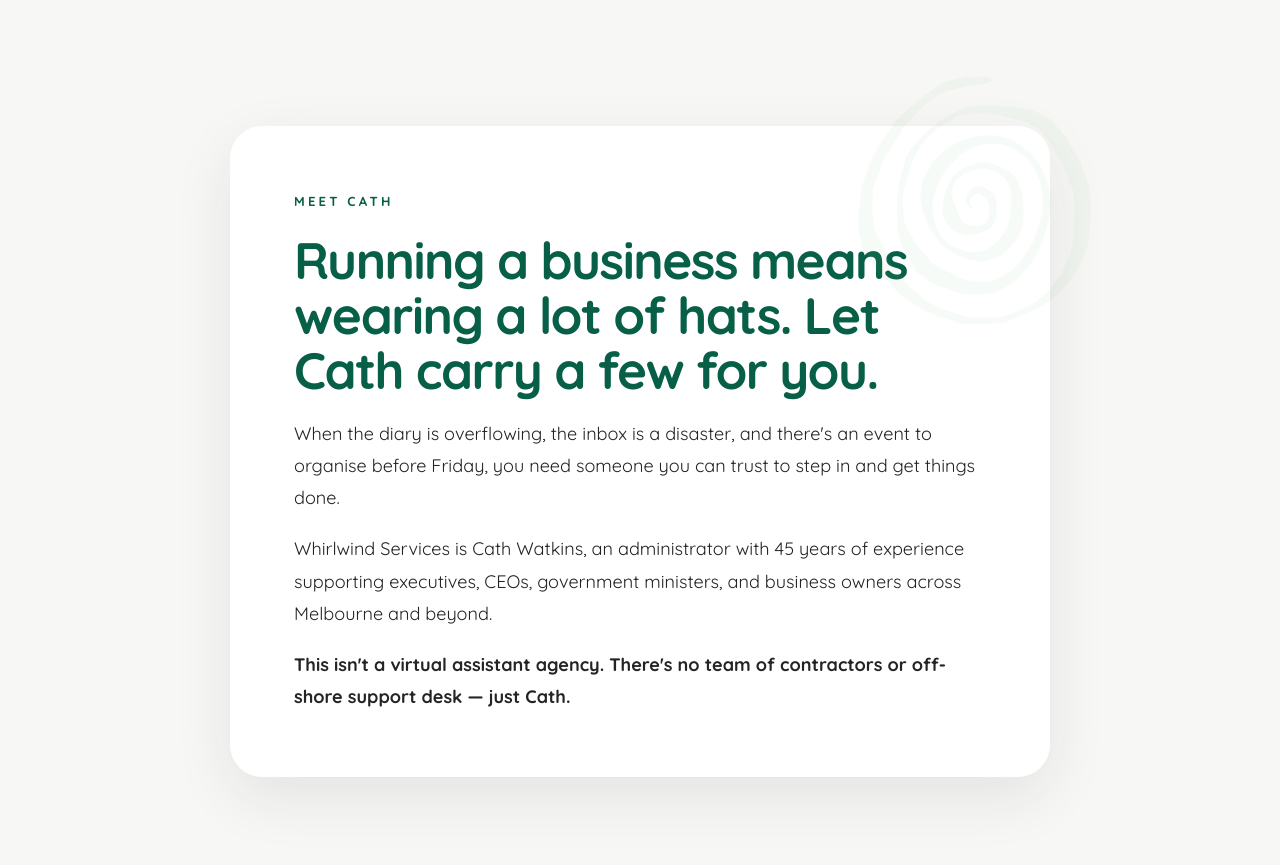
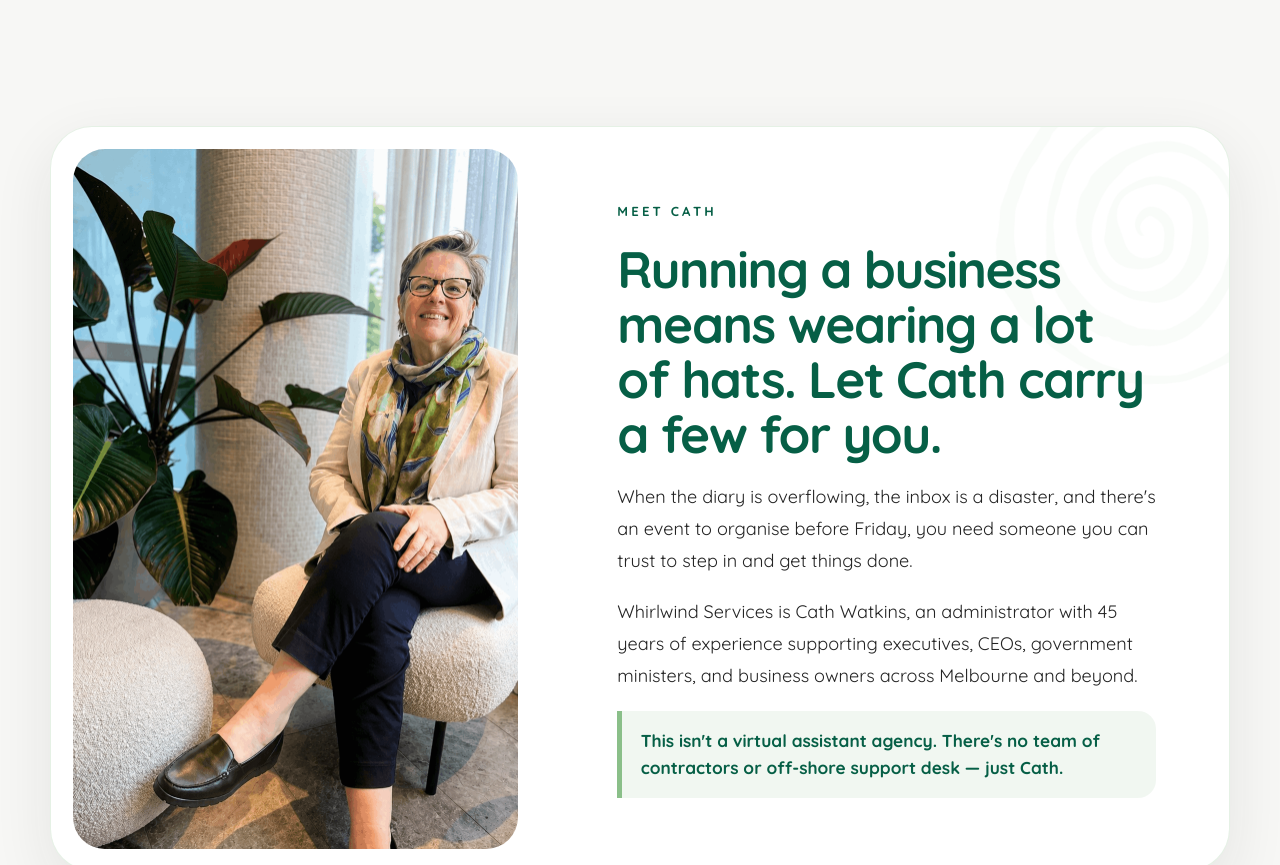
Before and after one commit to BrightPathCreative/whirlwind-services, a Next.js app: page / in a window 1280 px wide. Shown: the part 802-1667 px from the top of the page. Built offline with nearby package versions, Linux system fonts and the light colour scheme.

Commit message:
Redesign Meet Cath homepage section

```diff
--- a/app/globals.css
+++ b/app/globals.css
@@ -449,6 +449,65 @@
   width: 280px;
 }
 
+.meet-cath-panel {
+  background: white;
+  border: 1px solid rgba(138, 191, 137, 0.22);
+  border-radius: calc(var(--radius-large) + 10px);
+  box-shadow: var(--shadow-soft);
+  display: grid;
+  gap: clamp(1.5rem, 4vw, 3rem);
+  grid-template-columns: minmax(280px, 0.82fr) minmax(0, 1.18fr);
+  overflow: hidden;
+  padding: clamp(1rem, 2vw, 1.35rem);
+  position: relative;
+}
+
+.meet-cath-panel::before {
+  background: url("/images/brand/brand-mark.png") center / contain no-repeat;
+  content: "";
+  height: 360px;
+  opacity: 0.05;
+  pointer-events: none;
+  position: absolute;
+  right: -6rem;
+  top: -5rem;
+  width: 360px;
+}
+
+.meet-cath-image {
+  border-radius: var(--radius-large);
+  min-height: 520px;
+  overflow: hidden;
+  position: relative;
+}
+
+.meet-cath-image img {
+  height: 100%;
+  object-fit: cover;
+  object-position: center;
+  width: 100%;
+}
+
+.meet-cath-copy {
+  align-content: center;
+  display: grid;
+  gap: 1.15rem;
+  padding: clamp(1.25rem, 4vw, 3.5rem);
+  position: relative;
+  z-index: 1;
+}
+
+.meet-cath-highlight {
+  background: var(--color-sage-10);
+  border-left: 5px solid var(--color-sage);
+  border-radius: 0 18px 18px 0;
+  color: var(--color-emerald);
+  font-size: clamp(1rem, 1.35vw, 1.16rem);
+  font-weight: 700;
+  line-height: 1.58;
+  padding: 1rem 1.15rem;
+}
+
 .split {
   align-items: center;
   display: grid;
@@ -882,9 +941,14 @@
 
   .hero,
   .split,
+  .meet-cath-panel,
   .service-block,
   .service-block:nth-child(even) {
     grid-template-columns: 1fr;
+  }
+
+  .meet-cath-image {
+    min-height: 460px;
   }
 
   .service-block:nth-child(even) .service-block-media {
@@ -916,6 +980,10 @@
     min-height: 480px;
   }
 
+  .meet-cath-image {
+    min-height: 390px;
+  }
+
   .back-to-top {
     bottom: 0.85rem;
     right: 0.85rem;
--- a/app/page.tsx
+++ b/app/page.tsx
@@ -1,3 +1,4 @@
+import Image from "next/image";
 import Link from "next/link";
 import { CTASection } from "@/components/CTASection";
 import { SectionReveal } from "@/components/SectionReveal";
@@ -44,7 +45,16 @@
 
       <section className="section">
         <div className="section-inner">
-          <SectionReveal className="intro-panel narrow">
+          <SectionReveal className="meet-cath-panel">
+            <div className="meet-cath-image">
+              <Image
+                alt="Cath Watkins seated in a bright professional setting"
+                height={1402}
+                src="/images/cath-watkins.png"
+                width={1122}
+              />
+            </div>
+            <div className="meet-cath-copy">
               <p className="eyebrow">Meet Cath</p>
               <h2>Running a business means wearing a lot of hats. Let Cath carry a few for you.</h2>
               <p>
@@ -56,12 +66,11 @@
                 supporting executives, CEOs, government ministers, and business owners across Melbourne
                 and beyond.
               </p>
-            <p>
-              <strong>
+              <div className="meet-cath-highlight">
                 This isn&apos;t a virtual assistant agency. There&apos;s no team of contractors or
                 off-shore support desk — just Cath.
-              </strong>
-            </p>
+              </div>
+            </div>
           </SectionReveal>
         </div>
       </section>
```
Lines whose indentation alone changed are shown as unchanged.
